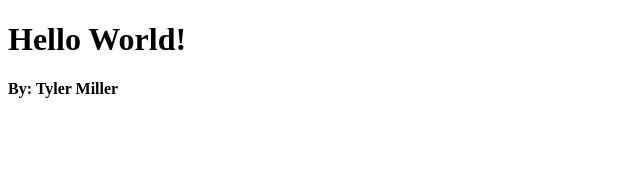
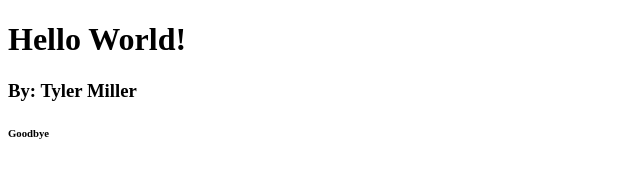
Before and after one commit to TyMiller13/kekembas-106_hello_world, a plain HTML site: page index.html in a window 1280 px wide. Shown: the full height of the page, 0-640 px from the left. Drawn offline with Linux system fonts and the light colour scheme.

Commit message:
modified header and added goodbye

```diff
--- a/index.html
+++ b/index.html
@@ -8,6 +8,7 @@
 </head>
 <body>
     <h1>Hello World!</h1>
-    <h4>By: Tyler Miller</h4>
+    <h3>By: Tyler Miller</h3>
+    <h6>Goodbye</h6>
 </body>
 </html>
```
